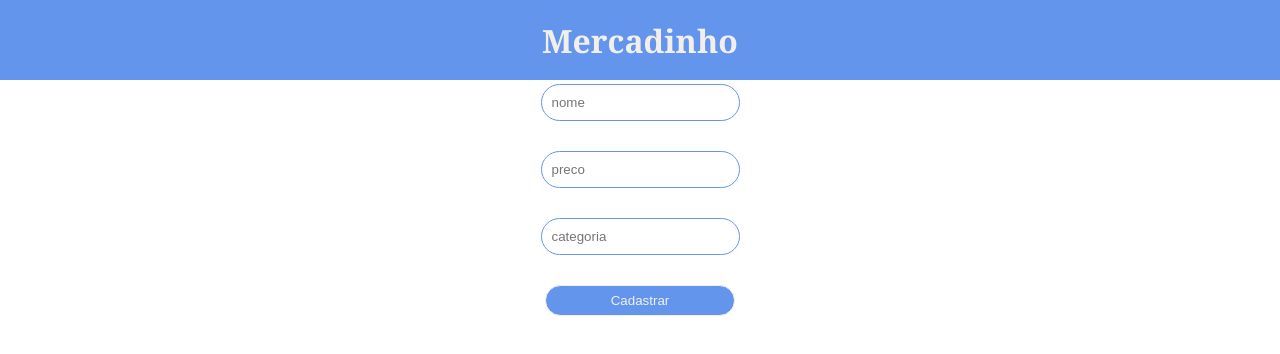
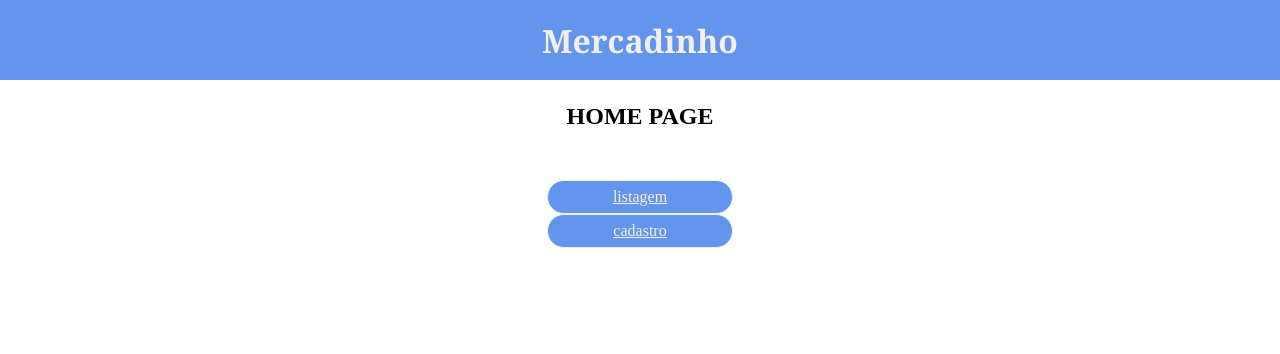
Before and after one commit to joaopedro-wq/Crud, a React (Create React App) app in the folder client/: page / in a window 1280 px wide. Shown: the top 354 px of the page. Built offline with nearby package versions, Linux system fonts and the light colour scheme.

Commit message:
Add files via upload

```diff
--- a/client/src/App.css
+++ b/client/src/App.css
@@ -45,7 +45,9 @@
 
 }
 
+
 .registerButton{
+
   padding: 7px 65px;
   border: 1px solid;
   border-radius: 20px;
@@ -54,3 +56,23 @@
   color: #F2EFEB;
 
 }
+
+.ButtonCadastro {
+  padding: 7px 65px;
+  border: 1px solid;
+  border-radius: 20px;
+  background-color: cornflowerblue;
+  cursor: pointer;
+  color: #F2EFEB;
+
+}
+
+.ButtonLista{
+  padding: 7px 65px;
+  border: 1px solid;
+  border-radius: 20px;
+  background-color: cornflowerblue;
+  cursor: pointer;
+  color: #F2EFEB;
+
+}
--- a/client/src/App.js
+++ b/client/src/App.js
@@ -1,6 +1,7 @@
-import react, {useState} from 'react';
+import React, {useState} from 'react';
 import './App.css';
 import  Axios  from "axios";
+import { Outlet, Link } from "react-router-dom";
 
 
 function App() {
@@ -11,60 +12,38 @@ const handleChangeValues = (value) =>{
   setValues((prevValue) => ({
     ...prevValue,
     [value.target.name]: value.target.value,
-
   }));
 };
 
 const handleClickButton = () =>{
   Axios.post("http://localhost:3001/register", {
-
     nome: values.nome,
     cost: values.cost,
     category: values.category,
   }).then((response) =>{
-
     console.log(response);
   });
 };
+  return (
+    <div>
 
-
-
-  return (
-
-
-    <div>
       <h1 className="registerTitle"> Mercadinho</h1>
-    <div className="AppContainer">
+      <div className="AppContainer">
       <div className='registerContainer'>
+      <div>
+        <h2>
+        HOME PAGE
+          </h2> </div>
       </div>
 
-      <input
-      type="text"
-      name="nome"
-      placeholder="nome"
-      className="registerInput"
-      onChange={handleChangeValues}
-      />
-      <input
-      type="text"
-      name="cost"
-      placeholder="preco"
-      className="registerInput"
-      onChange={handleChangeValues}
-      />
-      <input
-      type="text"
-      name="category"
-      placeholder="categoria"
-      className="registerInput"
-      onChange={handleChangeValues}
-      />
-      <button className="registerButton" onClick={() => handleClickButton()}
-      >Cadastrar</button>
-    </div>
+        <Link className='ButtonLista' to="/listagem">listagem</Link>
+        <Link  className='ButtonCadastro' to="/cadastro">cadastro</Link>
 
 
     </div>
+
+    </div>
+
   );
 }
 
--- a/client/src/index.js
+++ b/client/src/index.js
@@ -5,6 +5,9 @@ import App from './App';
 import {render} from "react-dom";
 import {BrowserRouter, Routes, Route} from "react-router-dom";
 import Listagem from './pages/Listagem';
+import Main from './pages/Main';
+import Cadastro from './pages/Cadastro';
+
 
 
 
@@ -12,8 +15,13 @@ const rootElement = document.getElementById("root");
 render(
   <BrowserRouter>
     <Routes>
+
+
     <Route path="/" element= {<App />}/>
     <Route path="listagem" element= {<Listagem />}/>
+    <Route path="Main" element= {<Main />}/>
+    <Route path="Cadastro" element= {<Cadastro />}/>
+
 
     </Routes>
 
```
